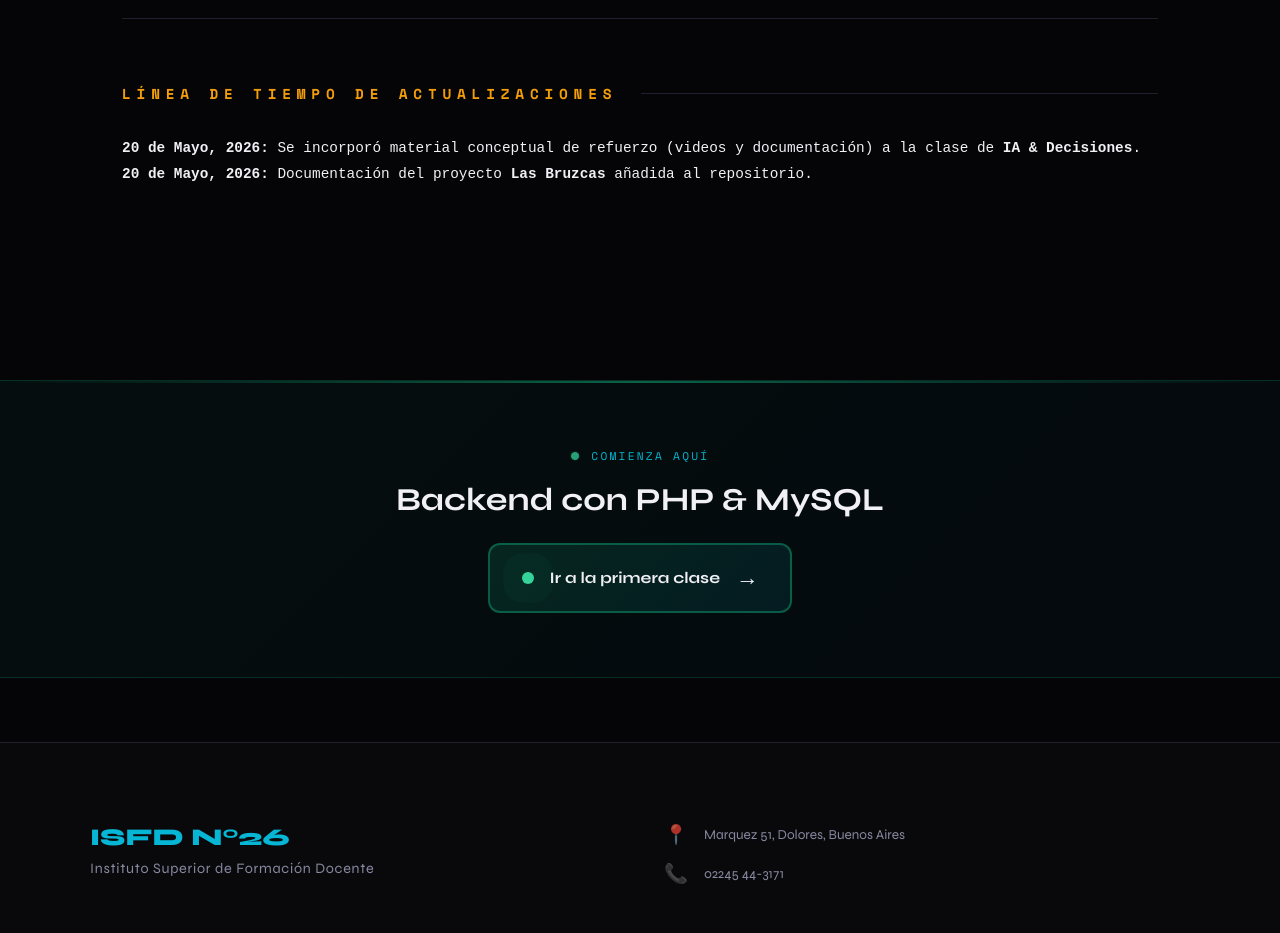
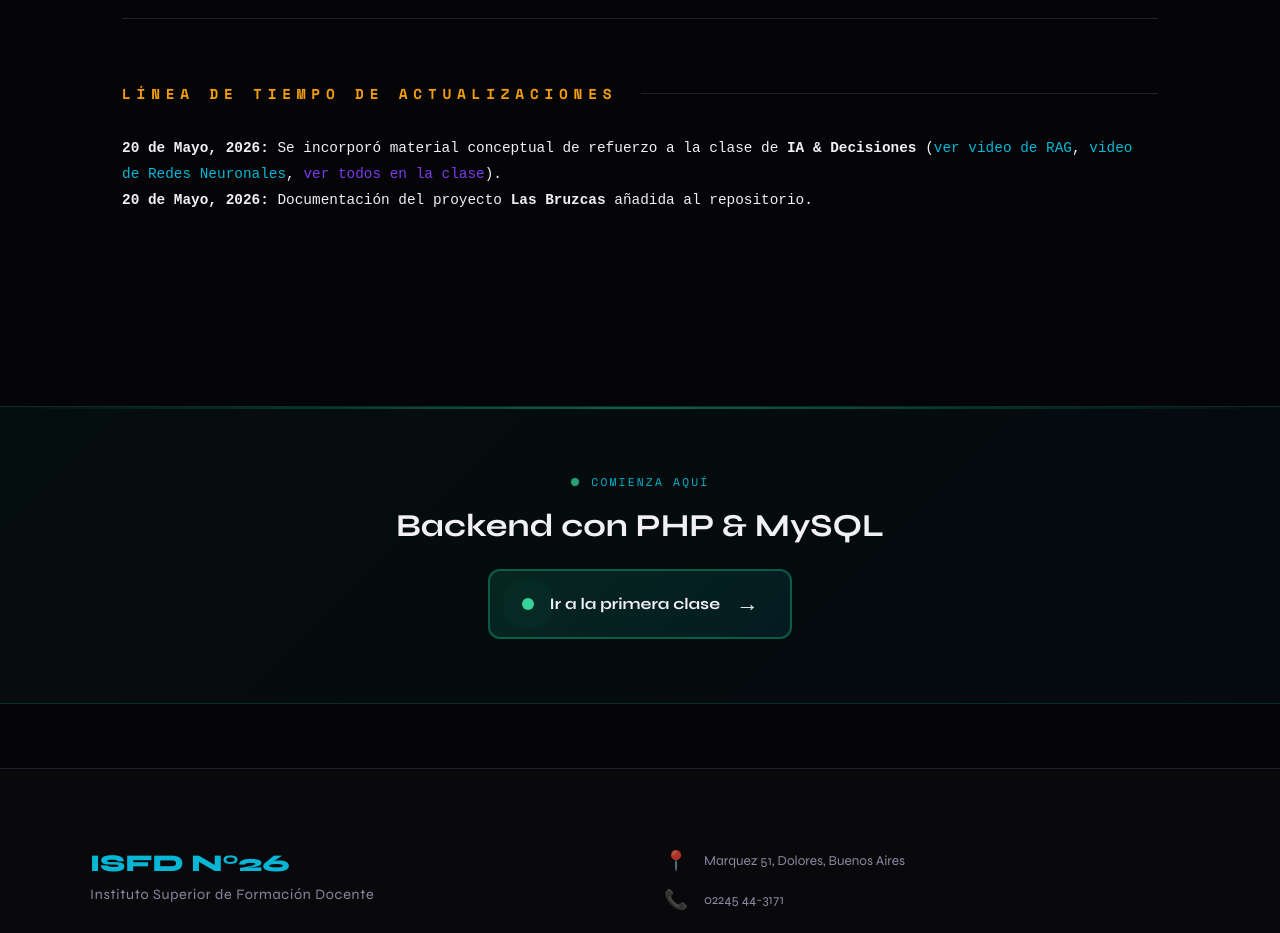
Before and after one commit to mjsis20052/i26, a website: page index.html in a window 1280 px wide. Shown: the part 3380-4313 px from the top of the page. Drawn offline with nearby package versions, Linux system fonts and the light colour scheme.

Commit message:
feat: add direct video links in landing page timeline

```diff
--- a/index.html
+++ b/index.html
@@ -1725,7 +1725,10 @@
         <section class="year-section" style="margin-top: 4rem; border-top: 1px solid var(--border); padding-top: 4rem;">
             <h2 class="year-title" style="color: var(--accent-a);">Línea de tiempo de actualizaciones</h2>
             <div style="color: var(--text-muted); font-family: 'DM Mono', monospace; font-size: 0.9rem; line-height: 1.8;">
-                <p><strong>20 de Mayo, 2026:</strong> Se incorporó material conceptual de refuerzo (videos y documentación) a la clase de <strong>IA & Decisiones</strong>.</p>
+                <p><strong>20 de Mayo, 2026:</strong> Se incorporó material conceptual de refuerzo a la clase de <strong>IA & Decisiones</strong>
+                   (<a href="https://www.youtube.com/watch?v=T-D1OfcDW1M" target="_blank" style="color:var(--accent-c);text-decoration:none;">ver video de RAG</a>,
+                    <a href="https://www.youtube.com/watch?v=wjZofJX0v4M" target="_blank" style="color:var(--accent-c);text-decoration:none;">video de Redes Neuronales</a>,
+                    <a href="3ro/clase-ia-decisiones-I26.html#refs" style="color:var(--accent-p);text-decoration:none;">ver todos en la clase</a>).</p>
                 <p><strong>20 de Mayo, 2026:</strong> Documentación del proyecto <strong>Las Bruzcas</strong> añadida al repositorio.</p>
             </div>
         </section>
```
